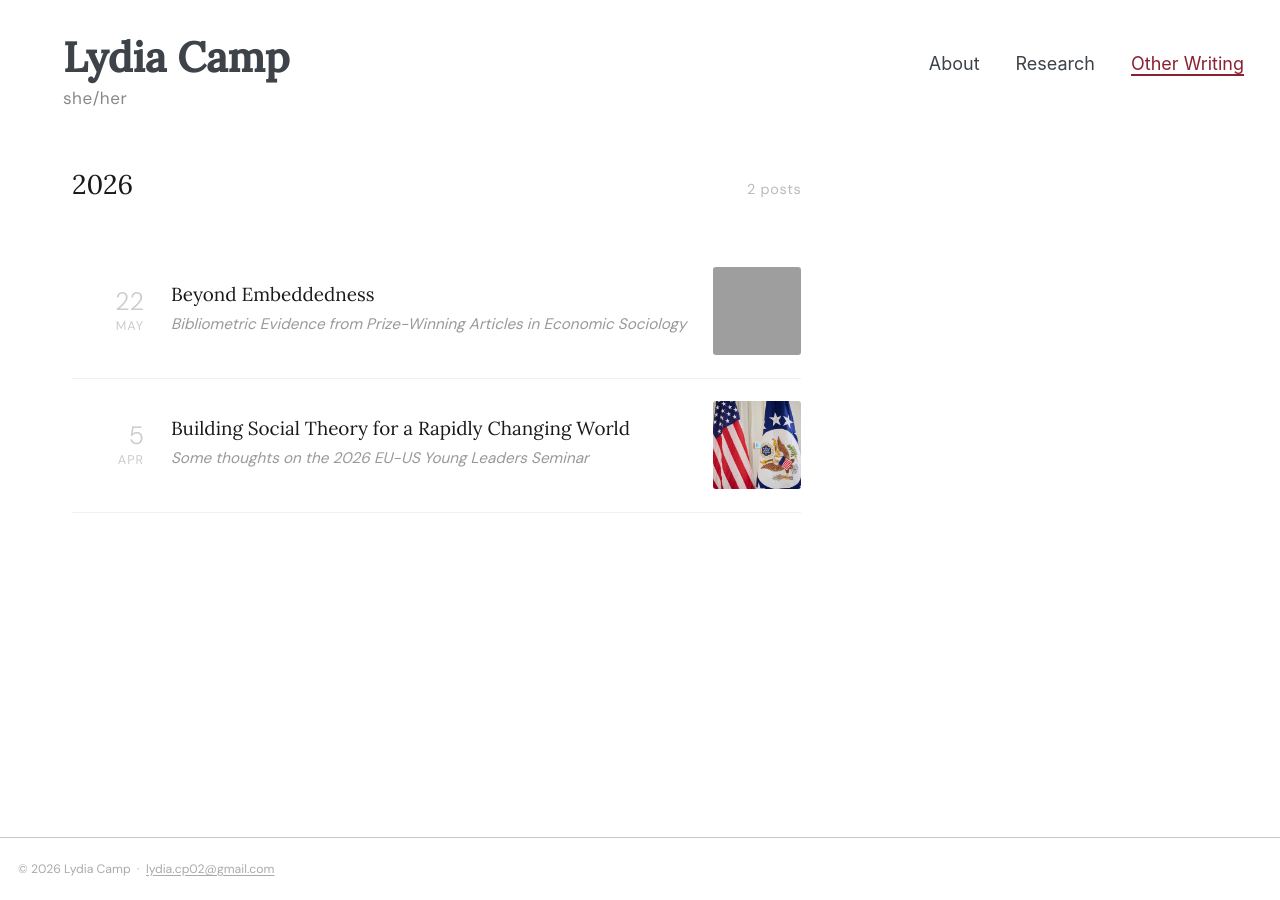
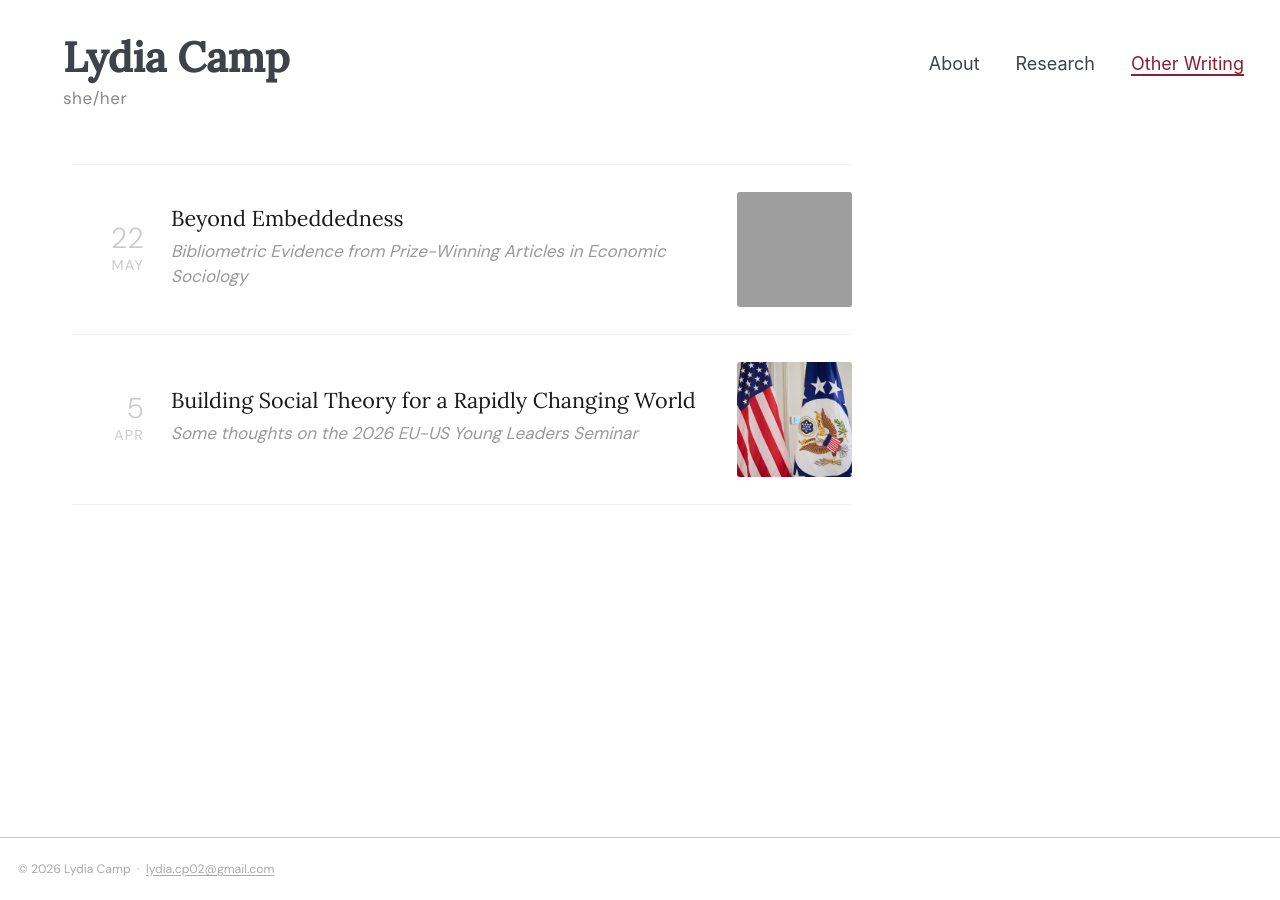
Before and after one commit to lydiagcamp/lydiagcamp.github.io, a Jekyll site: the page built from _pages/year-archive.html, in a window 1280 px wide and 900 px high. Built offline with Jekyll 4.4.1, drawn with Linux system fonts in a browser that asks for light colours; grey boxes are pictures that could not be loaded.

Commit message:
Remove year header, enlarge post items and thumbnails on Other Writing page
Co-Authored-By: Claude Sonnet 4.6 <noreply@anthropic.com>

```diff
--- a/_pages/year-archive.html
+++ b/_pages/year-archive.html
@@ -50,19 +50,19 @@ redirect_from:
   .year-label { font-family: 'Lora', serif; font-size: 1.5rem; font-weight: 400; color: #1a1a1a; }
   .year-count { font-size: 0.8rem; color: #bbb; letter-spacing: 0.05em; }
 
-  .post-item { display: grid; grid-template-columns: 72px 1fr; gap: 0 1.5rem; padding: 1.25rem 0; border-bottom: 1px solid #f0f0f0; align-items: center; }
+  .post-item { display: grid; grid-template-columns: 72px 1fr; gap: 0 1.5rem; padding: 1.5rem 0; border-bottom: 1px solid #f0f0f0; align-items: center; }
   .post-item:first-child { border-top: 1px solid #f0f0f0; }
-  .post-item.has-thumb { grid-template-columns: 72px 1fr 88px; }
-  .post-thumb-col { overflow: hidden; border-radius: 3px; width: 88px; height: 88px; flex-shrink: 0; }
-  .post-thumb-col img { width: 88px; height: 88px; object-fit: cover; display: block; transform-origin: center center; }
+  .post-item.has-thumb { grid-template-columns: 72px 1fr 115px; }
+  .post-thumb-col { overflow: hidden; border-radius: 3px; width: 115px; height: 115px; flex-shrink: 0; }
+  .post-thumb-col img { width: 115px; height: 115px; object-fit: cover; display: block; transform-origin: center center; }
   .post-date-col { display: flex; flex-direction: column; align-items: flex-end; padding-top: 2px; }
-  .post-day { font-size: 1.4rem; font-weight: 300; color: #ccc; line-height: 1; }
-  .post-mon { font-size: 0.7rem; letter-spacing: 0.08em; text-transform: uppercase; color: #ccc; margin-top: 2px; }
-  .post-title { font-family: 'Lora', serif; font-size: 1.05rem; font-weight: 400; color: #1a1a1a; margin: 0 0 0.25rem; line-height: 1.45; }
+  .post-day { font-size: 1.6rem; font-weight: 300; color: #ccc; line-height: 1; }
+  .post-mon { font-size: 0.8rem; letter-spacing: 0.08em; text-transform: uppercase; color: #ccc; margin-top: 2px; }
+  .post-title { font-family: 'Lora', serif; font-size: 1.2rem; font-weight: 400; color: #1a1a1a; margin: 0 0 0.25rem; line-height: 1.45; }
   .post-title a { color: inherit; text-decoration: none; }
   .post-title a:hover { text-decoration: underline; text-underline-offset: 3px; }
-  .post-subtitle { font-size: 0.85rem; color: #999; margin: 0 0 0.4rem; line-height: 1.45; font-style: italic; }
-  .post-excerpt { font-size: 0.875rem; color: #777; margin: 0; line-height: 1.6; font-style: italic; }
+  .post-subtitle { font-size: 0.95rem; color: #999; margin: 0 0 0.4rem; line-height: 1.45; font-style: italic; }
+  .post-excerpt { font-size: 0.95rem; color: #777; margin: 0; line-height: 1.6; font-style: italic; }
 </style>
 
 <div class="blog-archive">
@@ -70,11 +70,6 @@ redirect_from:
 
   {% for year in posts_by_year %}
     <section class="year-section">
-      <div class="year-header">
-        <span class="year-label" id="{{ year.name | slugify }}">{{ year.name }}</span>
-        <span class="year-count">{{ year.items.size }} post{% if year.items.size != 1 %}s{% endif %}</span>
-      </div>
-
       {% for post in year.items %}
         <div class="post-item{% if post.thumbnail %} has-thumb{% endif %}">
           <div class="post-date-col">
```
